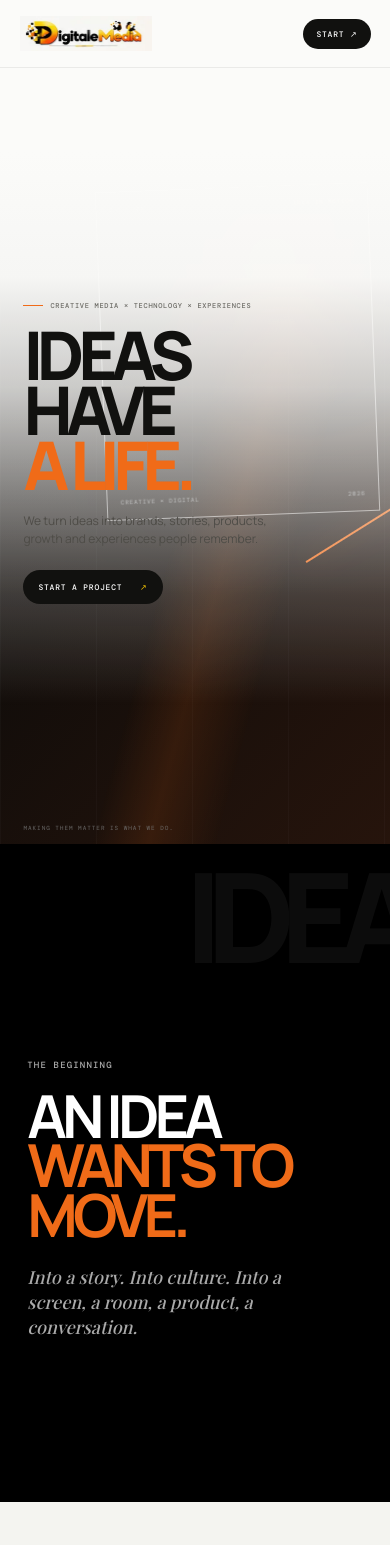
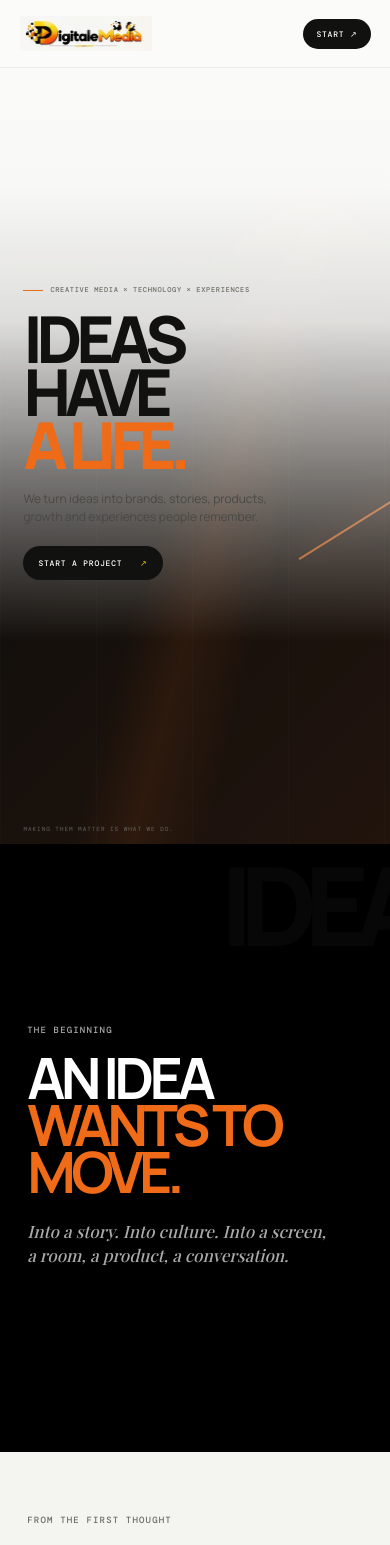
Before and after one commit to SRILUG/digitale-media-ai, a Next.js app: page / in a window 390 px wide. Shown: the top 1545 px of the page. Built offline with nearby package versions, Linux system fonts and the light colour scheme; a web font is replaced by a local one.

Commit message:
Refine mobile homepage hero and statement

```diff
--- a/components/home/home-art-directed.module.css
+++ b/components/home/home-art-directed.module.css
@@ -57,54 +57,117 @@
   .nav nav{gap:14px}.nav nav a{font-size:7px}.logo{width:185px;flex-basis:185px}.heroMedia{left:35%}
 }
 
+
 @media(max-width:760px){
   .page{overflow-x:hidden}
-  .nav{height:68px;padding:0 5vw;background:rgba(251,251,249,.96)}
+  .nav{height:68px;padding:0 5vw;background:rgba(251,251,249,.98)}
   .logo{width:132px;height:46px;flex-basis:132px}
   .nav nav{display:none}
   .mobileStart{display:block;background:var(--ink);color:#fff!important;border-radius:999px;padding:10px 13px;font:500 8px 'DM Mono',monospace;letter-spacing:.1em;text-transform:uppercase;margin-left:auto}
 
-  .hero{min-height:100svh;height:100svh;padding:78px 6vw 24px;display:flex;align-items:flex-start}
-  .heroMedia{top:18%;left:0;right:0;bottom:0;opacity:1}
-  .heroMedia:after{background:linear-gradient(180deg,var(--paper) 0%,rgba(251,251,249,.98) 18%,rgba(251,251,249,.8) 34%,rgba(251,251,249,.2) 64%,transparent 80%)}
-  .heroCopy{width:100%;padding:0;z-index:5;margin-top:25svh}
-  .heroCopy .kicker{font-size:7px;letter-spacing:.1em;gap:7px;white-space:nowrap}
-  .heroCopy .kicker:before{width:20px}
-  .heroCopy h1{font-size:17.2vw;line-height:.82;letter-spacing:-.095em;margin:16px 0 20px}
-  .heroCopy p{max-width:285px;color:#4f4d48;font-size:12px;line-height:1.5;margin-bottom:22px}
-  .heroActions{gap:0}.primaryButton{padding:12px 15px;font-size:8px}.primaryButton span{margin-left:12px}.textButton{display:none}
-  .heroCaption{left:6vw;bottom:12px;font-size:6px;opacity:.7}
-  .heroOrb{width:68vw;height:68vw;right:-12%;top:2%;opacity:.3}
-  .heroFrame{width:70vw;height:39vh;right:4%;top:5%;opacity:.22;border-color:rgba(255,255,255,.55);padding:13px}
-  .heroFrameTop,.heroFrameBottom{font-size:6px}.heroFrameWord{font-size:16vw;opacity:.65}
-  .heroSlash{width:52vw;right:-10%;top:54%;opacity:.55}
+  .hero{min-height:100svh;height:100svh;padding:88px 6vw 24px;display:block;position:relative}
+  .heroMedia{top:0;left:0;right:0;bottom:0;opacity:1}
+  .heroMedia:after{background:linear-gradient(180deg,var(--paper) 0%,rgba(251,251,249,.99) 22%,rgba(251,251,249,.88) 38%,rgba(251,251,249,.42) 57%,transparent 76%)}
+  .heroVisual{opacity:.72}
+  .heroCopy{width:100%;padding:0;z-index:5;margin-top:22svh}
+  .heroCopy .kicker{font-size:7px;letter-spacing:.095em;gap:7px;white-space:normal;line-height:1.45;max-width:260px}
+  .heroCopy .kicker:before{width:20px;flex:0 0 20px}
+  .heroCopy h1{font-size:16.6vw;line-height:.82;letter-spacing:-.095em;margin:16px 0 19px;max-width:100%}
+  .heroCopy p{max-width:285px;color:#4a4944;font-size:12px;line-height:1.48;margin:0 0 21px}
+  .heroActions{gap:0}
+  .primaryButton{padding:12px 15px;font-size:8px}
+  .primaryButton span{margin-left:12px}
+  .textButton{display:none}
+  .heroCaption{left:6vw;bottom:11px;font-size:6px;opacity:.65}
 
-  .blackStatement{min-height:78svh;height:auto;padding:17vw 7vw 16vw;display:flex;align-items:center}
-  .sceneWord{font-size:32vw;right:-5vw;top:11%;opacity:.55}
-  .blackStatementCopy{margin-top:7vh;max-width:100%}
-  .blackStatementCopy h2{font-size:15.2vw;line-height:.84;letter-spacing:-.085em;margin:18px 0 25px}
-  .blackStatementCopy p{max-width:300px;font-size:18px;line-height:1.4}
+  /* Keep one hero visual language on small screens: no stacked frame/orb clutter. */
+  .heroOrb{width:54vw;height:54vw;right:-15%;top:18%;opacity:.18;filter:blur(5px)}
+  .heroFrame{display:none}
+  .heroSlash{width:46vw;right:-8%;top:62%;opacity:.4}
 
-  .transformation{padding:16vw 7vw 17vw}.transformationIntro{display:block}.transformationIntro .kicker{display:block;margin-bottom:18px}.transformationIntro h2{font-size:12.6vw;line-height:.86;letter-spacing:-.085em;margin:0}
-  .transformationSteps{margin-top:12vw;grid-template-columns:1fr 1fr}.transformationSteps div{min-height:132px;padding:18px 12px 15px 0}.transformationSteps div:not(:first-child){padding-left:13px}.transformationSteps strong{font-size:19px;letter-spacing:-.05em;margin:22px 0 8px}.transformationSteps p{max-width:115px;font-size:9.5px;line-height:1.4}
+  .blackStatement{min-height:72svh;height:auto;padding:18vw 7vw 17vw;display:flex;align-items:center}
+  .sceneWord{font-size:28vw;right:-7vw;top:10%;opacity:.3}
+  .blackStatementCopy{margin-top:0;max-width:100%}
+  .blackStatementCopy h2{font-size:14.6vw;line-height:.83;letter-spacing:-.085em;margin:16px 0 23px;max-width:8ch}
+  .blackStatementCopy p{max-width:300px;font-size:17px;line-height:1.42}
+
+  .transformation{padding:16vw 7vw 17vw}
+  .transformationIntro{display:block}
+  .transformationIntro .kicker{display:block;margin-bottom:18px}
+  .transformationIntro h2{font-size:12.3vw;line-height:.86;letter-spacing:-.085em;margin:0}
+  .transformationSteps{margin-top:11vw;grid-template-columns:1fr 1fr}
+  .transformationSteps div{min-height:132px;padding:18px 12px 15px 0}
+  .transformationSteps div:not(:first-child){padding-left:13px}
+  .transformationSteps strong{font-size:19px;letter-spacing:-.05em;margin:22px 0 8px}
+  .transformationSteps p{max-width:115px;font-size:9.5px;line-height:1.4}
 
   .work,.conviction,.engine,.people{padding-left:7vw;padding-right:7vw}
-  .work{padding-top:18vw;padding-bottom:18vw}.sectionHead{font-size:7px;padding-bottom:12px}.workIntro{grid-template-columns:1fr;gap:20px;padding:16vw 0 11vw}.workIntro h2{font-size:16.5vw;line-height:.8}.workIntro p{font-size:12px;line-height:1.5}
-  .workStory,.workStory[data-tone="black"],.workStory[data-tone="warm"]{display:block;min-height:0;margin:0 -7vw;padding:14vw 7vw 16vw}.workVisual{width:100%;height:64vw;margin-bottom:11vw;padding:18px;box-shadow:none}.workVisual:after{inset:10px}.workVisual>span,.workVisual>strong{top:14px;font-size:6px}.workVisual>span{left:14px}.workVisual>strong{right:14px}.workVisualWord{font-size:24vw}.workVisual i{bottom:24%;width:58%;left:21%}.workCopy>span{font-size:7px}.workCopy h3{font-size:14.5vw;line-height:.82;margin:15px 0 18px}.workCopy p{font-size:11.5px;line-height:1.55;margin-bottom:22px;max-width:310px}.workCopy a{font-size:8px}
+  .work{padding-top:18vw;padding-bottom:18vw}
+  .sectionHead{font-size:7px;padding-bottom:12px}
+  .workIntro{grid-template-columns:1fr;gap:20px;padding:16vw 0 11vw}
+  .workIntro h2{font-size:16.5vw;line-height:.8}
+  .workIntro p{font-size:12px;line-height:1.5}
+  .workStory,.workStory[data-tone="black"],.workStory[data-tone="warm"]{display:block;min-height:0;margin:0 -7vw;padding:14vw 7vw 16vw}
+  .workVisual{width:100%;height:64vw;margin-bottom:11vw;padding:18px;box-shadow:none}
+  .workVisual:after{inset:10px}
+  .workVisual>span,.workVisual>strong{top:14px;font-size:6px}
+  .workVisual>span{left:14px}.workVisual>strong{right:14px}
+  .workVisualWord{font-size:24vw}
+  .workVisual i{bottom:24%;width:58%;left:21%}
+  .workCopy>span{font-size:7px}
+  .workCopy h3{font-size:14.5vw;line-height:.82;margin:15px 0 18px}
+  .workCopy p{font-size:11.5px;line-height:1.55;margin-bottom:22px;max-width:310px}
+  .workCopy a{font-size:8px}
 
-  .conviction{padding-top:18vw;padding-bottom:18vw}.convictionGrid{grid-template-columns:1fr;gap:25px;padding:15vw 0 12vw}.conviction h2{font-size:16.5vw}.bigSerif{font-size:25px;line-height:1.18}.smallCopy{font-size:11.5px;line-height:1.55;margin-top:22px}.capList article{grid-template-columns:28px 1fr 18px;gap:10px;padding:18px 0}.capList h3{font-size:22px}.capList p{grid-column:2;font-size:10.5px;line-height:1.4;margin-top:6px}.capList b{grid-column:3;grid-row:1}
+  .conviction{padding-top:18vw;padding-bottom:18vw}
+  .convictionGrid{grid-template-columns:1fr;gap:25px;padding:15vw 0 12vw}
+  .conviction h2{font-size:16.5vw}
+  .bigSerif{font-size:25px;line-height:1.18}
+  .smallCopy{font-size:11.5px;line-height:1.55;margin-top:22px}
+  .capList article{grid-template-columns:28px 1fr 18px;gap:10px;padding:18px 0}
+  .capList h3{font-size:22px}
+  .capList p{grid-column:2;font-size:10.5px;line-height:1.4;margin-top:6px}
+  .capList b{grid-column:3;grid-row:1}
 
-  .experiences{display:block;min-height:auto}.expImage{min-height:47svh;height:47svh}.expContent{padding:16vw 7vw 18vw}.sectionHeadDark{font-size:7px;padding-bottom:12px}.expLead{font-size:20px;line-height:1.3;margin:0 0 5px}.expContent h2{font-size:16.5vw;line-height:.8;margin:20px 0 12vw}.expTypes div{padding:13px 0}.expTypes strong{font-size:10px}.lightButton{margin-top:28px;padding:12px 15px;font-size:8px}
+  .experiences{display:block;min-height:auto}
+  .expImage{min-height:47svh;height:47svh}
+  .expContent{padding:16vw 7vw 18vw}
+  .sectionHeadDark{font-size:7px;padding-bottom:12px}
+  .expLead{font-size:20px;line-height:1.3;margin:0 0 5px}
+  .expContent h2{font-size:16.5vw;line-height:.8;margin:20px 0 12vw}
+  .expTypes div{padding:13px 0}
+  .expTypes strong{font-size:10px}
+  .lightButton{margin-top:28px;padding:12px 15px;font-size:8px}
 
-  .engine{padding-top:18vw;padding-bottom:18vw}.engineGrid{grid-template-columns:1fr;gap:28px;padding:15vw 0 12vw}.engineGrid h2{font-size:16.5vw}.engineGrid>.bigSerif{font-size:24px}.engineFlow{gap:15px;font-size:7px;padding:15px 0;overflow:auto;justify-content:flex-start;white-space:nowrap}
+  .engine{padding-top:18vw;padding-bottom:18vw}
+  .engineGrid{grid-template-columns:1fr;gap:28px;padding:15vw 0 12vw}
+  .engineGrid h2{font-size:16.5vw}
+  .engineGrid>.bigSerif{font-size:24px}
+  .engineFlow{gap:15px;font-size:7px;padding:15px 0;overflow:auto;justify-content:flex-start;white-space:nowrap}
 
-  .people{padding-top:18vw;padding-bottom:18vw}.peopleIntro{grid-template-columns:1fr;gap:22px;padding:15vw 0 11vw}.peopleIntro h2{font-size:16.5vw}.peopleIntro p{font-size:11.5px;line-height:1.55}.founderGrid{grid-template-columns:1fr;gap:12px}.founderGrid article>div:first-child{height:92vw}.founderMeta{padding:18px}.founderMeta h3{font-size:22px;line-height:1.05}.founderMeta p{font-size:7px}.sivaPlaceholder,.umaPortrait{min-height:0}
+  .people{padding-top:18vw;padding-bottom:18vw}
+  .peopleIntro{grid-template-columns:1fr;gap:22px;padding:15vw 0 11vw}
+  .peopleIntro h2{font-size:16.5vw}
+  .peopleIntro p{font-size:11.5px;line-height:1.55}
+  .founderGrid{grid-template-columns:1fr;gap:12px}
+  .founderGrid article>div:first-child{height:92vw}
+  .founderMeta{padding:18px}
+  .founderMeta h3{font-size:22px;line-height:1.05}
+  .founderMeta p{font-size:7px}
+  .sivaPlaceholder,.umaPortrait{min-height:0}
 
-  .cadence{display:flex;min-height:58svh;padding:18vw 7vw}.cadenceWords{margin-top:11vw;font-size:17vw;line-height:.8}.cadenceWords span:nth-child(2),.cadenceWords span:nth-child(4){padding-left:8vw}
+  .cadence{display:flex;min-height:58svh;padding:18vw 7vw}
+  .cadenceWords{margin-top:11vw;font-size:17vw;line-height:.8}
+  .cadenceWords span:nth-child(2),.cadenceWords span:nth-child(4){padding-left:8vw}
 
-  .finalCta{display:block;min-height:76svh;padding:18vw 7vw}.finalCta h2{font-size:16.8vw;line-height:.8;margin:17vw 0 8vw}.finalCta p{font-size:18px;line-height:1.35;margin-bottom:28px}.finalCta>a{font-size:8px}
-  .footer{display:flex;flex-direction:column;gap:8px;padding:24px 7vw;font-size:7px;line-height:1.5}.footer span{max-width:280px}
+  .finalCta{display:block;min-height:76svh;padding:18vw 7vw}
+  .finalCta h2{font-size:16.8vw;line-height:.8;margin:17vw 0 8vw}
+  .finalCta p{font-size:18px;line-height:1.35;margin-bottom:28px}
+  .finalCta>a{font-size:8px}
+  .footer{display:flex;flex-direction:column;gap:8px;padding:24px 7vw;font-size:7px;line-height:1.5}
+  .footer span{max-width:280px}
 }
+
 
 @media(prefers-reduced-motion:reduce){
   html{scroll-behavior:auto}
```
